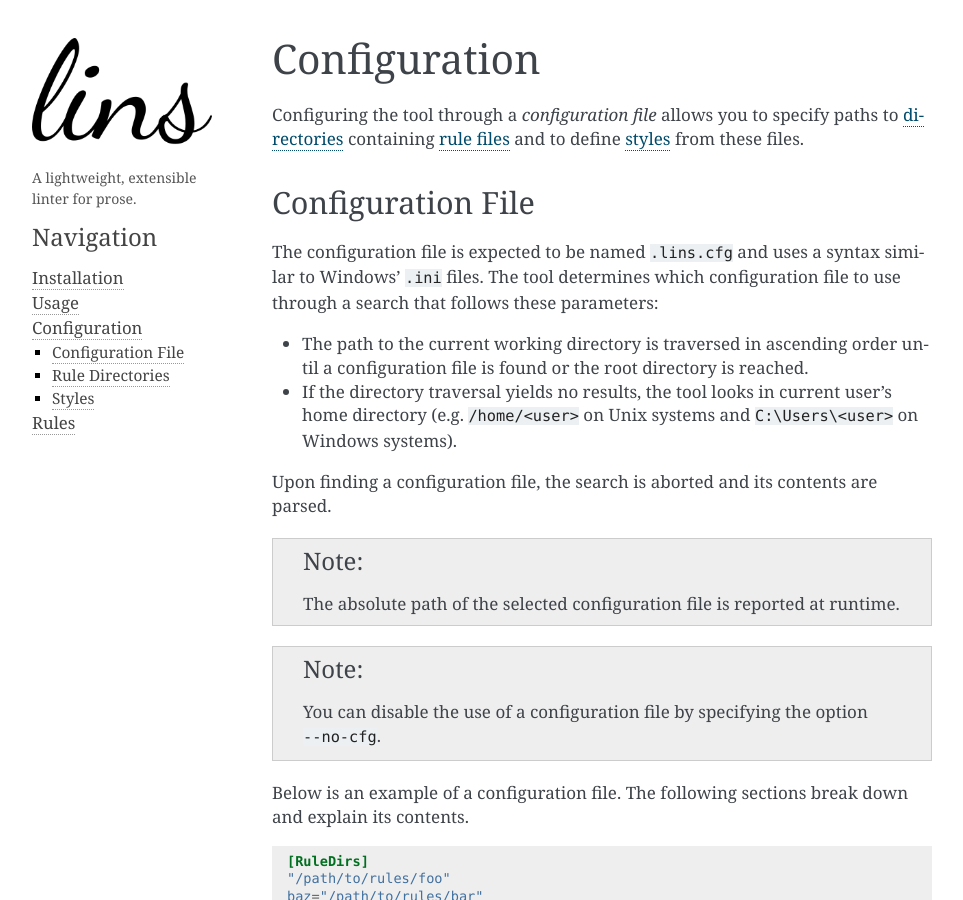
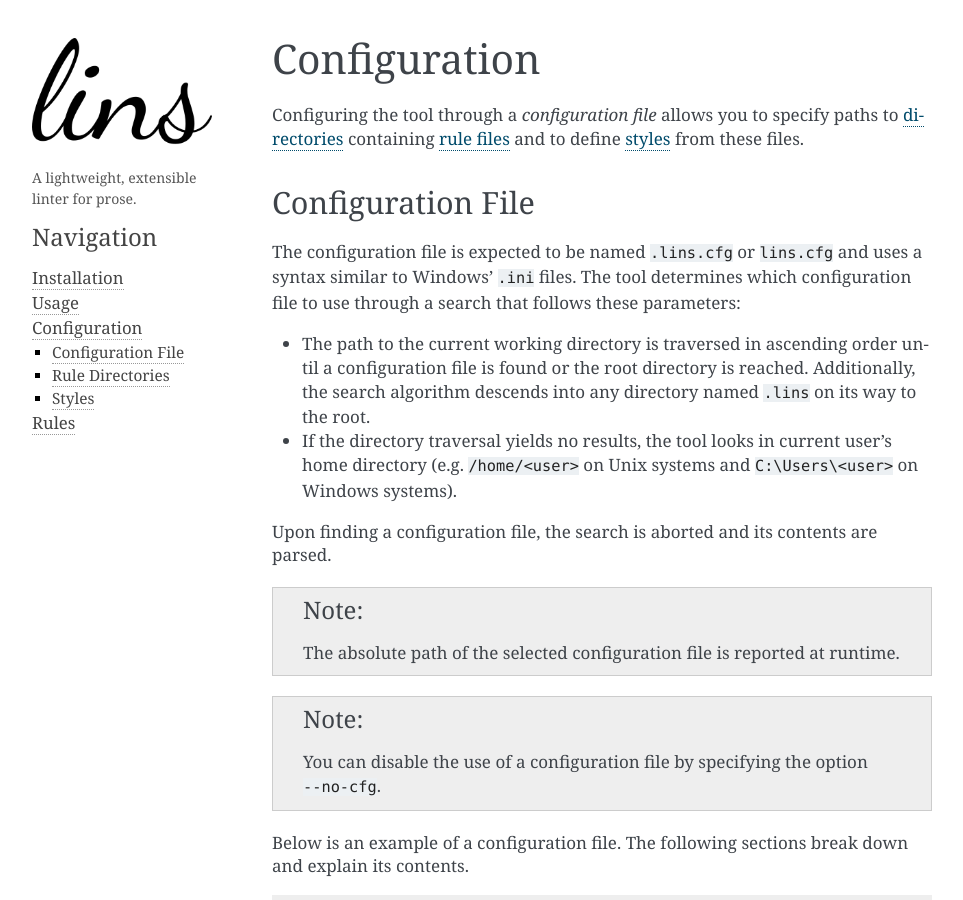
Before and after one commit to sthenic/lins, a Sphinx documentation site: the page built from doc/_source/configuration.rst, in a window 1280 px wide and 900 px high. Shown: the whole window, without its empty margins (148-1111 px from the left). Built offline with Sphinx 7.4.7, drawn with Linux system fonts in a browser that asks for light colours.

Commit message:
[utils/docs] Update configuration file search algorithm.
Accepted filenames are '.lins.cfg' and 'lins.cfg' and
the search descends into any directory called '.lins'.

```diff
--- a/doc/_source/configuration.rst
+++ b/doc/_source/configuration.rst
@@ -13,12 +13,14 @@ and to define :ref:`styles <cfg_styles>` from these files.
 Configuration File
 ==================
 
-The configuration file is expected to be named ``.lins.cfg`` and uses a syntax
-similar to Windows' ``.ini`` files. The tool determines which configuration file
-to use through a search that follows these parameters:
+The configuration file is expected to be named ``.lins.cfg`` or ``lins.cfg`` and
+uses a syntax similar to Windows' ``.ini`` files. The tool determines which
+configuration file to use through a search that follows these parameters:
 
 * The path to the current working directory is traversed in ascending order
   until a configuration file is found or the root directory is reached.
+  Additionally, the search algorithm descends into any directory named ``.lins``
+  on its way to the root.
 
 * If the directory traversal yields no results, the tool looks in current user's
   home directory (e.g. ``/home/<user>`` on Unix systems and ``C:\Users\<user>``
```
Also changed, not shown: 1 other file.
